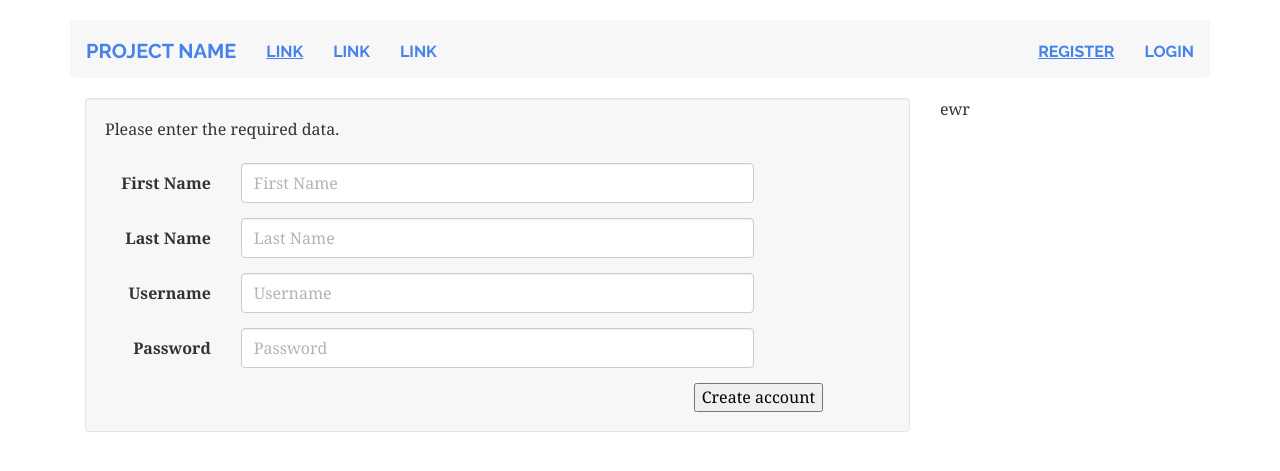
After one commit to mcrisan/store, a Django app: page /register in a window 1280 px wide. The commit adds this page. Shown: the top 471 px of the page. Run offline with Django 3.2, Linux system fonts and the light colour scheme; some libraries are stand-ins or nearby versions.

Commit message:
created login and register functionalities

```diff
--- a/store/settings.py
+++ b/store/settings.py
@@ -89,3 +89,6 @@ USE_TZ = True
 STATIC_URL = '/static/'
 STATICFILES_DIRS = (os.path.join(BASE_DIR, "static"),)
 TEMPLATE_DIRS = [os.path.join(BASE_DIR, 'templates')]
+LOGIN_URL = 'store_login'
+LOGOUT_URL = 'store_logout'
+LOGIN_REDIRECT_URL = 'store_home'
--- a/store/urls.py
+++ b/store/urls.py
@@ -5,10 +5,23 @@ admin.autodiscover()
 
 urlpatterns = patterns('',
     # Examples:
-    url(r'^$', 'webstore.views.home', name='home'),
+    url(r'^$', 'webstore.views.home', name='store_home'),
+    url(r'^register', 'webstore.views.register', name='register'),
     #url(r'^$', include('webstore.urls')),
     # url(r'^blog/', include('blog.urls')),
 
     url(r'^admin/', include(admin.site.urls)),
     url(r'^main/', include('webstore.urls')),
 )
+
+urlpatterns += patterns(
+    'django.contrib.auth.views',
+
+    url(r'^login/$', 'login',
+        {'template_name': 'login.html'},
+        name='store_login'),
+
+    url(r'^logout/$', 'logout',
+        {'next_page': 'store_home'},
+        name='store_logout'),
+)
--- a/templates/base.html
+++ b/templates/base.html
@@ -44,15 +44,18 @@
               <li><a href="#">Link</a></li>
             </ul>
             <ul class="nav navbar-nav navbar-right">
-              <li class="active"><a href="./">Default</a></li>
-              <li><a href="../navbar-static-top/">Static top</a></li>
-              <li><a href="../navbar-fixed-top/">Fixed top</a></li>
+            {% if user.is_authenticated %}
+                <li><a href="{% url 'store_logout' %}">Logout</a></li>
+            {% else %}
+                <li class="active"><a href="{% url 'register' %}">Register</a></li>
+                <li><a href="{% url 'store_login' %}">Login</a></li>
+            {% endif %}
             </ul>
           </div><!--/.nav-collapse -->
         </div><!--/.container-fluid -->
       </div>
 
-      <!-- Main component for a primary marketing message or call to action -->
+      <!-- Main component for a primary marketing message or call to action
       <div class="jumbotron">
         <h1>Navbar example</h1>
         <p>This example is a quick exercise to illustrate how the default, static navbar and fixed to top navbar work. It includes the responsive CSS and HTML, so it also adapts to your viewport and device.</p>
@@ -60,6 +63,7 @@
           <a class="btn btn-lg btn-primary" href="../../components/#navbar" role="button">View navbar docs &raquo;</a>
         </p>
       </div>
+     -->
 
 {% block featured_products %}
 {% endblock featured_products %}
--- /dev/null
+++ b/templates/register.html
@@ -0,0 +1,45 @@
+{% extends "base.html" %}
+
+
+{% block title %}
+Create a new account
+{% endblock title %}
+
+{% block content %}
+    <div class="well col-sm-12">
+        <p>Please enter the required data.</p>
+        <form role="form" class="form-horizontal" action="{% url 'register' %}" method="post">
+            {% csrf_token %}
+            <!-- Text input-->
+			<div class="form-group">
+			  <label class="control-label col-md-2" for="first_name">First Name</label>
+			  <div class="col-md-8">
+			    <input id="first_name" name="first_name" placeholder="First Name" class="form-control" type="text" required>
+			  </div>
+			</div>
+
+			<div class="form-group">
+			  <label class="control-label col-md-2" for="last_name">Last Name</label>
+			  <div class="col-md-8">
+			    <input id="last_name" name="last_name" placeholder="Last Name" class="form-control" type="text" required>
+			  </div>
+			</div>
+
+			<div class="form-group">
+			  <label class="control-label col-md-2" for="username">Username</label>
+			  <div class="col-md-8">
+			    <input id="username" name="username" placeholder="Username" class="form-control" type="text" required>
+			 </div>
+			 </div>
+
+			  <!-- Password input-->
+			<div class="form-group">
+			  <label class="control-label col-md-2" for="id_password">Password</label>
+			  <div class="controls col-md-8">
+			    <input id="id_password" name="password" placeholder="Password" class="form-control" type="password" required>
+			  </div>
+			</div>
+            <button type="submit" class="col-md-offset-9">Create account</button>
+        </form>
+    </div>
+{% endblock content %}
--- /dev/null
+++ b/webstore/forms.py
@@ -0,0 +1,25 @@
+from django.forms import ModelForm, Textarea, CharField, ValidationError
+from django.contrib.auth.models import User
+
+
+class RegisterForm(ModelForm):
+
+    class Meta:
+        model = User
+        exclude = ['from_user', 'to_user' ]
+        fields = ( 'first_name', 'last_name', 'username', 'password')
+    def clean_username(self):
+        name = self.cleaned_data['username']
+        # check the name if you need to
+        try:
+            # maybe check if it already exists?
+
+            user = User.objects.get(username=name)
+            aux=0
+        except User.DoesNotExist:
+            aux=1
+            #raise ValidationError("The username is taken")
+            # you probably only want to save this when the form is saved (in the view)
+        if aux==0:
+            raise ValidationError("The username is taken")
+        return name
--- a/webstore/views.py
+++ b/webstore/views.py
@@ -1,7 +1,9 @@
-from django.shortcuts import render
+from django.shortcuts import render, redirect
 from django.http import HttpResponse
+from django.contrib.auth.models import User
 
 from webstore.models import Product
+from .forms import RegisterForm
 
 # Create your views here.
 def index(request):
@@ -15,3 +17,19 @@ def home(request):
     for product in context['products']:
         print product
     return render(request, "home.html", context)
+
+def register(request):
+    if request.method == 'POST':
+        form = RegisterForm(data=request.POST)
+        if form.is_valid():
+            data=request.POST
+            user = User()
+            user.username = data['username']
+            user.first_name = data['first_name']
+            user.last_name = data['last_name']
+            user.set_password(data['password'])
+            user.save()
+            return redirect('store_home')
+    else:
+        form = RegisterForm()
+    return render(request, "register.html", {'form': form})
```
Also changed, not shown: templates/login.html (added, +34 -0 lines), 4 other files.
